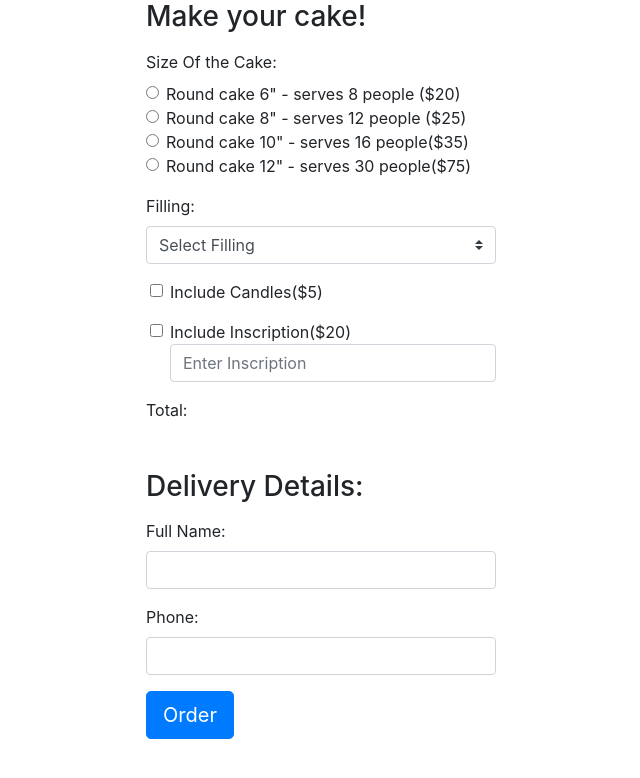
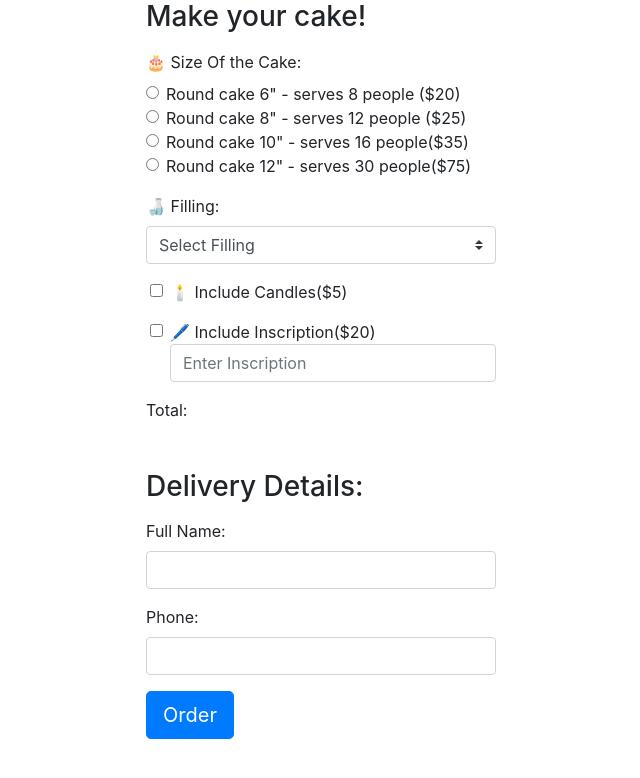
Before and after one commit to sisukasco/nitti, a website built with webpack: page html/cake-order-1.html in a window 1280 px wide. Shown: the whole page, without its empty margins (319-959 px from the left). Built offline with nearby package versions, Linux system fonts and the light colour scheme; what @sisukas/jquery would draw is missing.

Commit message:
console message on loading

```diff
--- a/html/cake-order-1.html
+++ b/html/cake-order-1.html
@@ -21,7 +21,7 @@
             <h3>Make your cake!</h3>
 
             <div class="my-3">
-            <label>Size Of the Cake:</label>
+            <label>&#x1F382; Size Of the Cake:</label>
             <div class="form-check">
                 <input type="radio" id="size_round6" class="form-check-input" name="selectedcake"
                     value="Round6" r-value="20" /><label class="form-check-label" for="size_round6">Round cake 6" - serves 8 people
@@ -48,7 +48,7 @@
             </div>
 
             <div class="my-3">
-            <label for="filling" class="d-block">Filling:</label>
+            <label for="filling" class="d-block"> &#127862; Filling:</label>
             <select  class="custom-select" id="filling" name="filling" >
                 <option r-value="0" value="None">Select Filling</option>
                 <option r-value="5" value="Lemon">Lemon($5)</option>
@@ -69,19 +69,19 @@
             <div class="my-3 pl-4">
                 <input type="checkbox"  class="form-check-input" id="includecandles" name="includecandles"  />
                 <label for="includecandles" class="form-check-label">
-                    Include Candles($5)</label>
+                    &#128367; Include Candles($5)</label>
             </div>
 
             <div class="my-3 pl-4">
                 <input type="checkbox" class="form-check-input" id="includeinscription" name="includeinscription" r-value="20"/>
                 <label class="form-check-label" for="includeinscription">
-                    Include Inscription($20)</label>
-                <div>
+                    &#128394; Include Inscription($20)</label>
+                <div r-show="includeinscription">
                     <input type="text" class="form-control" id="theinscription" name="theinscription" placeholder="Enter Inscription" />
                 </div>
             </div>
             <div >
-                Total: <span r-calc="selectedcake + filling + includecandles + includeinscription"></span>
+                Total: <span r-calc="selectedcake + filling + includecandles + includeinscription" r-format="currency|usd"></span>
             </div>
 
             <h3 class="mt-5">Delivery Details:</h3>
--- a/package.json
+++ b/package.json
@@ -1,6 +1,6 @@
 {
   "name": "@sisukas/nitti",
-  "version": "1.0.8",
+  "version": "1.0.9",
   "license": "MIT",
   "main": "dist/nitti.js",
   "types": "dist/src/index.d.ts",
--- a/src/Calc.ts
+++ b/src/Calc.ts
@@ -61,6 +61,7 @@ export class Calc {
 
     this.calcType = type;
 
+    console.log(`NittiJS: attached to expression: "${expression}" \nvariables: ${JSON.stringify(this.vars) }`)
   }
 
   public setFormatToNumber(){
```
